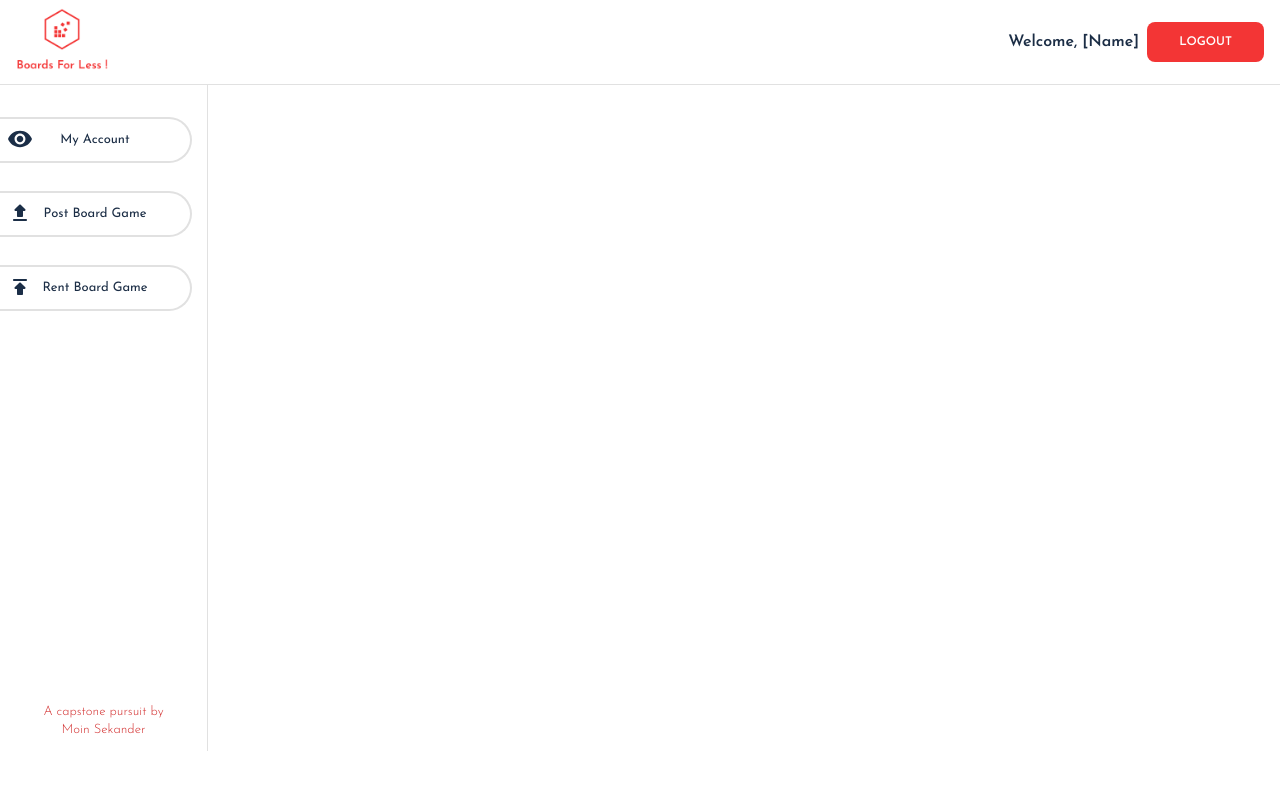
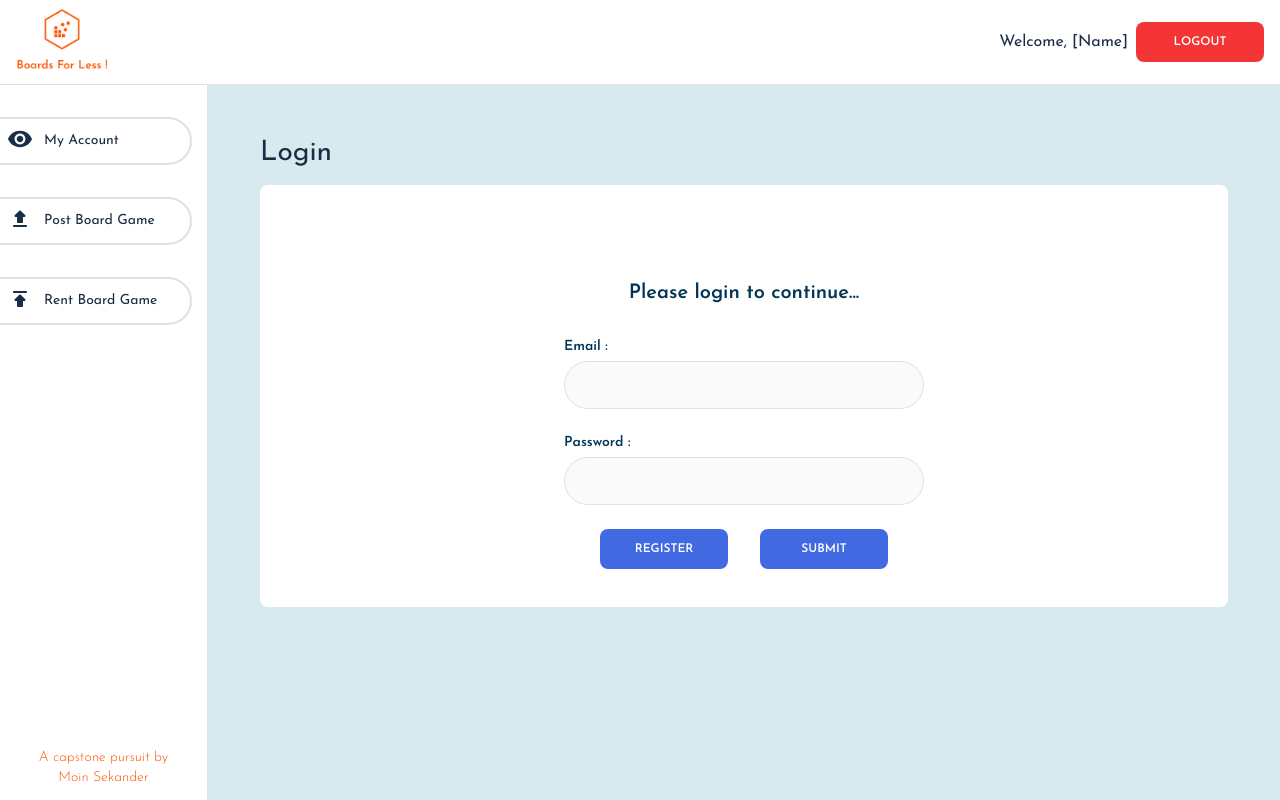
Before and after one commit to m-sekander/boards-for-less-client, a React (Create React App) app: page / in a window 1280 px wide. Built offline with nearby package versions, Linux system fonts and the light colour scheme.

Commit message:
design login page

```diff
--- a/src/App.js
+++ b/src/App.js
@@ -3,14 +3,19 @@ import { BrowserRouter, Routes, Route } from 'react-router-dom';
 import Header from './components/Header/Header';
 import NavBar from './components/NavBar/NavBar';
 import Login from './page/Login/Login';
+import Main from './page/Main/Main';
 
 function App() {
   return (
     <BrowserRouter>
-        <Header />
-        <main className='main'>
-          <NavBar />
-        </main>
+      <Header />
+      <div className='content'>
+        <NavBar />
+        <Routes>
+          <Route path="/" element={<Main title="Login" content={<Login />} />} />
+          <Route path="/register" element={<Main title="Login" content={<Login />} />} />
+        </Routes>
+      </div>
     </BrowserRouter>
   );
 }
--- a/src/App.scss
+++ b/src/App.scss
@@ -16,35 +16,49 @@ body {
     min-width: 30rem;
 }
 
-.main {
+.content {
     display: flex;
+    height: calc((100vh - 5.3125rem));
+}
+
+main {
+    background-color: $secondary-background;
+    width: 100%;
+    padding: 3.25rem;
+    height: 100%;
 }
 
 h1 {
     font-size: 1.75rem;
     line-height: 2rem;
-    font-weight: 600;
+    font-weight: 400;
 }
 
-h2,
-label {
+h2 {
     font-size: 1.25rem;
     line-height: 1.5rem;
     font-weight: 600;
+    color: $primary-headline;
 }
 
 h3 {
     font-size: 1rem;
+    line-height: 1.375rem;
+    font-weight: 400;
+}
+
+h4,
+label {
+    font-size: .875rem;
     line-height: 1.25rem;
     font-weight: 600;
 }
 
 p,
 span,
-a,
-h4 {
-    font-size: .8125rem;
-    line-height: 1.125rem;
+a {
+    font-size: .875rem;
+    line-height: 1.25rem;
     font-style: normal;
     text-decoration: none;
     color: inherit;
--- a/src/components/CTA/CTA.js
+++ b/src/components/CTA/CTA.js
@@ -1,15 +1,23 @@
 import './CTA.scss';
 import {Link} from 'react-router-dom';
 
-function CTA({icon, text, isButton, link}) {
+function CTA({icon, text, isButton, link, isSpecial}) {
     // Returns button if isButton prop is true else returns link
     if (isButton) {
+        if (isSpecial) {
+            return (
+                <button className="cta cta--special">
+                    {text}
+                </button>
+            );
+        } else {
             return (
                 <button className="cta">
                     <img className="cta__icon" src={icon} alt=""/>
                     {text}
                 </button>
             );
+        }
     } else {
         return (
             <Link to={link} className="cta">
--- a/src/components/CTA/CTA.scss
+++ b/src/components/CTA/CTA.scss
@@ -15,12 +15,23 @@
     align-items: center;
     text-transform: uppercase;
     position: relative;
-    max-width: 9.375rem;
+    width: 8rem;
     padding: 0 2rem;
+    background-color: $cta-background;
+    font-family: inherit;
 
     &:hover {
         cursor: pointer;
         background-color: $cta-hover;
+    }
+
+    &--special {
+        background-color: $cta-background-special;
+        color: $cta-text;
+
+        &:hover {
+            background-color: $cta-hover-special;
+        }
     }
 
     &__icon {
--- a/src/components/Header/Header.js
+++ b/src/components/Header/Header.js
@@ -1,5 +1,5 @@
 import './Header.scss';
-import logo from '../../assets/images/logo.png';
+import logo from '../../assets/images/logo_transparent.png';
 import { Link } from 'react-router-dom'
 import CTA from '../CTA/CTA';
 
@@ -9,7 +9,7 @@ function Header() {
             <Link to="/"><img className='header__logo' src={logo} alt="application logo" /></Link>
             <div className='header__right'>
                 <h3 className='header__welcome'>Welcome, [Name]</h3>
-                <CTA text="Logout" link="/"/>
+                <CTA text="Logout" link="/" isButton={true} isSpecial={true} />
             </div>
         </header>
     )
--- a/src/components/NavBar/NavBar.scss
+++ b/src/components/NavBar/NavBar.scss
@@ -4,23 +4,22 @@
     display: flex;
     flex-direction: column;
     justify-content: space-between;
-    height: 83.25vh;
-    width: 13rem;
+    min-width: 13rem;
     padding: 2rem 0 0.75rem 0;
     border-right: 1px solid $divider-line;
+    height: 100%;
 
     &__links {
         display: flex;
         flex-direction: column;
+        gap: 2rem;
     }
 
     &__link {
-        margin-bottom: 1.75rem;
-        padding: 0.75rem 1.5rem;
+        padding: 0.75rem 0.5rem 0.75rem 2.75rem;
         width: 12rem;
         border: 2px solid $divider-line;
         border-left: none;
-        text-align: center;
         border-radius: 0 50px 50px 0;
         position: relative;
 
@@ -47,6 +46,6 @@
     &__footer {
         text-align: center;
         font-weight: 200;
-        color: $cta-hover;
+        color: $secondary-text;
     }
 }
--- a/src/page/Login/Login.js
+++ b/src/page/Login/Login.js
@@ -1,8 +1,32 @@
-import './Login.scss'
+import CTA from '../../components/CTA/CTA';
+import './Login.scss';
 
 function Login() {
+    function onSubmit(event) {
+        event.preventDefault();
+
+    }
+
+
     return (
-        <div>Login</div>
+        <div className='login'>
+            <h2 className='login__title'>Please login to continue...</h2>
+            <form className='login__form' onSubmit={onSubmit}>
+                <label className="login__label" htmlFor="email">
+                    Email :
+                    <input className="login__input" type="text" name="email" id="email" />
+                </label>
+                <label className="login__label" htmlFor="password">
+                    Password :
+                    <input className="login__input" type="password" name="password" id="password" />
+                </label>
+                <div className='login__actions'>
+                    <CTA text="Register" link="/register" />
+                    <CTA text="Submit" isButton={true} />
+                </div>
+            </form>
+
+        </div>
     )
 }
 
--- a/src/page/Login/Login.scss
+++ b/src/page/Login/Login.scss
@@ -0,0 +1,52 @@
+@use "../../styles/partials/colors" as *;
+
+.login {
+    height: 75%;
+    background-color: $primary-background;
+    border-radius: 8px;
+    padding: 2.5rem;
+    padding-top: 6rem;
+    display: flex;
+    flex-direction: column;
+    align-items: center;
+    gap: 2rem;
+
+    &__form {
+        display: flex;
+        flex-direction: column;
+        align-items: center;
+        width: 100%;
+    }
+
+    &__label {
+        display: flex;
+        flex-direction: column;
+        color: $primary-headline;
+        margin-bottom: 1.5rem;
+    }
+
+    &__input {
+        margin-top: 0.25rem;
+        font-family: inherit;
+        height: 3rem;
+        width: 22.5rem;
+        padding: 0.75rem;
+        border: 1px solid $divider-line;
+        border-radius: 50px;
+        background-color: $input-background;
+        color: $primary-headline;
+
+        &:focus {
+            border: 1px solid $secondary-text;
+            outline: none;
+        }
+    }
+
+    &__actions {
+        // align-self: flex-end;
+        display: flex;
+        // margin-right: 6.75rem;
+        gap: 2rem;
+
+    }
+}
--- /dev/null
+++ b/src/page/Main/Main.js
@@ -0,0 +1,14 @@
+import './Main.scss';
+
+function Main({title, content}) {
+    return (
+        <main className='main'>
+            <h1 className='main__title'>{title}</h1>
+            <div className='main__content'>
+                {content}
+            </div>
+        </main>
+    )
+}
+
+export default Main;
--- /dev/null
+++ b/src/page/Main/Main.scss
@@ -0,0 +1,14 @@
+@use "../../styles/partials/colors" as *;
+
+.main {
+    display: flex;
+    flex-direction: column;
+
+    &__title {
+        margin-bottom: 1rem;
+    }
+
+    &__content {
+        height: 100%;
+    }
+}
--- a/src/styles/partials/_colors.scss
+++ b/src/styles/partials/_colors.scss
@@ -1,13 +1,16 @@
 $primary-background: #ffffff;
 $secondary-background: #d8e9f0;
 
-$primary-headline: #00214d;
+$primary-headline: #003355;
 $primary-paragraph: #1b2d45;
-$secondary-text: #f33535;
+$secondary-text: #ff5201;
 
-$cta-background: #f33535;
-$cta-hover: #D22D2D;
+$cta-background: royalblue;
+$cta-hover: navy;
+$cta-background-special: #f33535;
+$cta-hover-special: #D22D2D;
 $cta-text: #ffffff;
 
 $tertiary: #b7c9e4;
 $divider-line: #e1e1e1;
+$input-background: #fafafa;
```
Also changed, not shown: src/assets/images/logo.png, src/assets/images/logo_transparent.png (added). Lines whose indentation alone changed are shown as unchanged.
